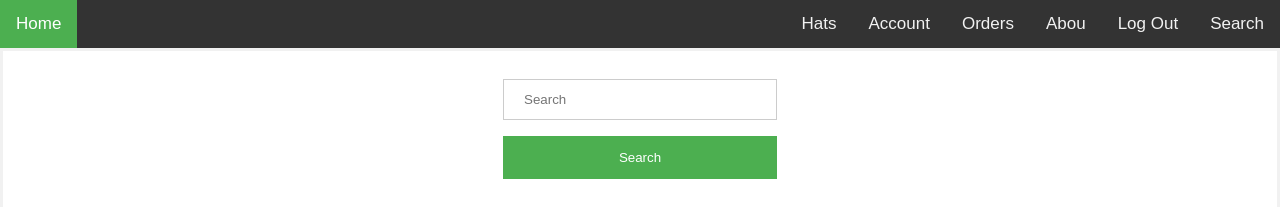
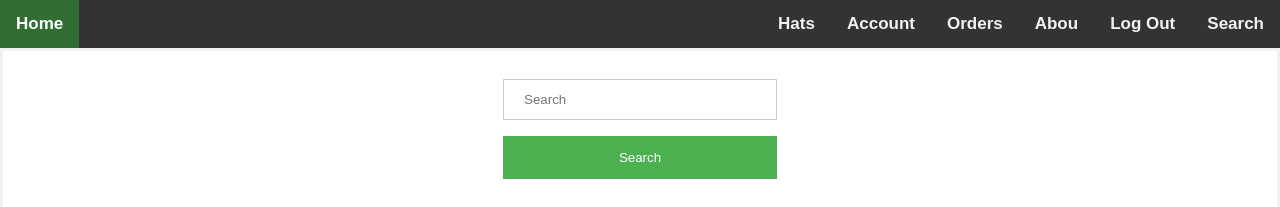
Before and after one commit to Blakepatri/TheresAHatForThat, a website: page html/Hats.html in a window 1280 px wide. Shown: the top 207 px of the page. Drawn offline with Linux system fonts and the light colour scheme.

Commit message:
edited css of home page

```diff
--- a/css/css.css
+++ b/css/css.css
@@ -15,6 +15,7 @@ body {
   padding: 14px 16px;
   text-decoration: none;
   font-size: 17px;
+  font-weight: bold;
 }
 
 .nav-bar a:hover {
@@ -23,7 +24,7 @@ body {
 }
 
 .nav-bar a.active {
-  background-color: #4CAF50;
+  background-color: #306e33;
   color: white;
 }
 footer {
```
